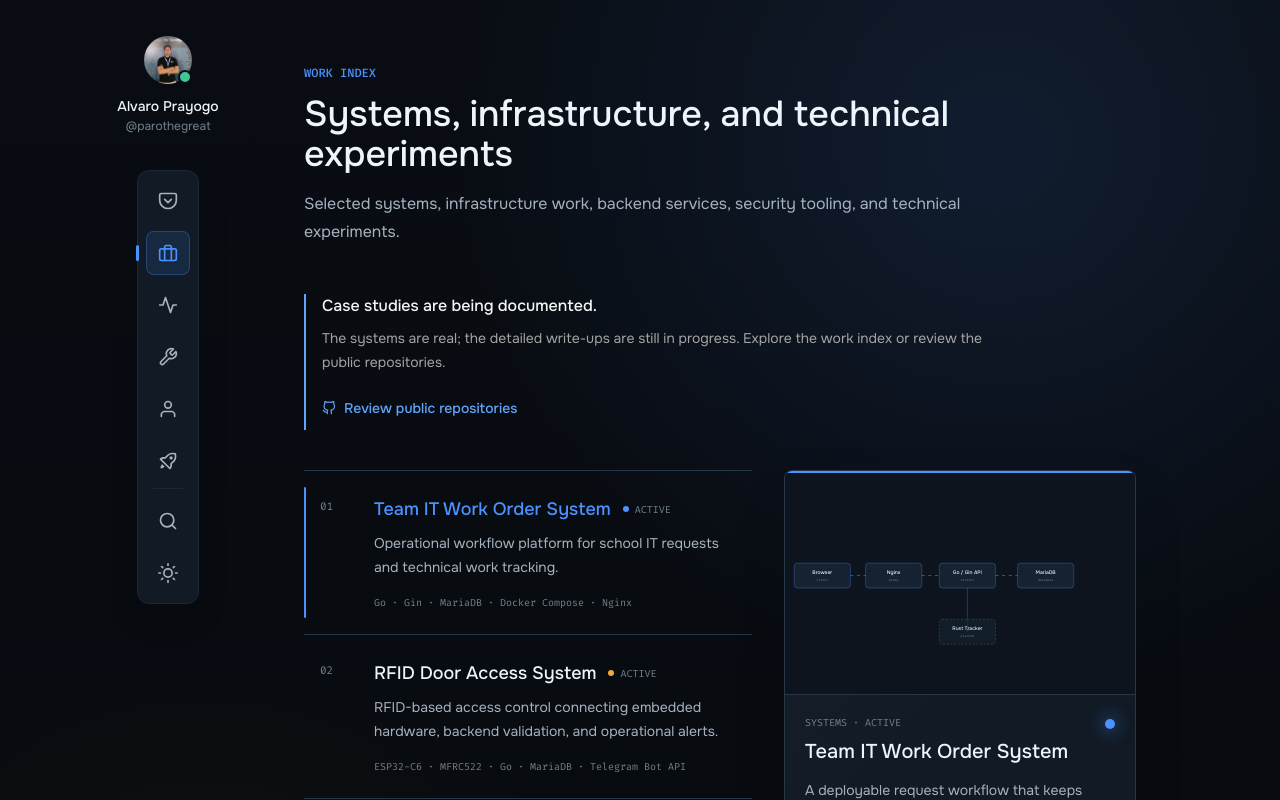
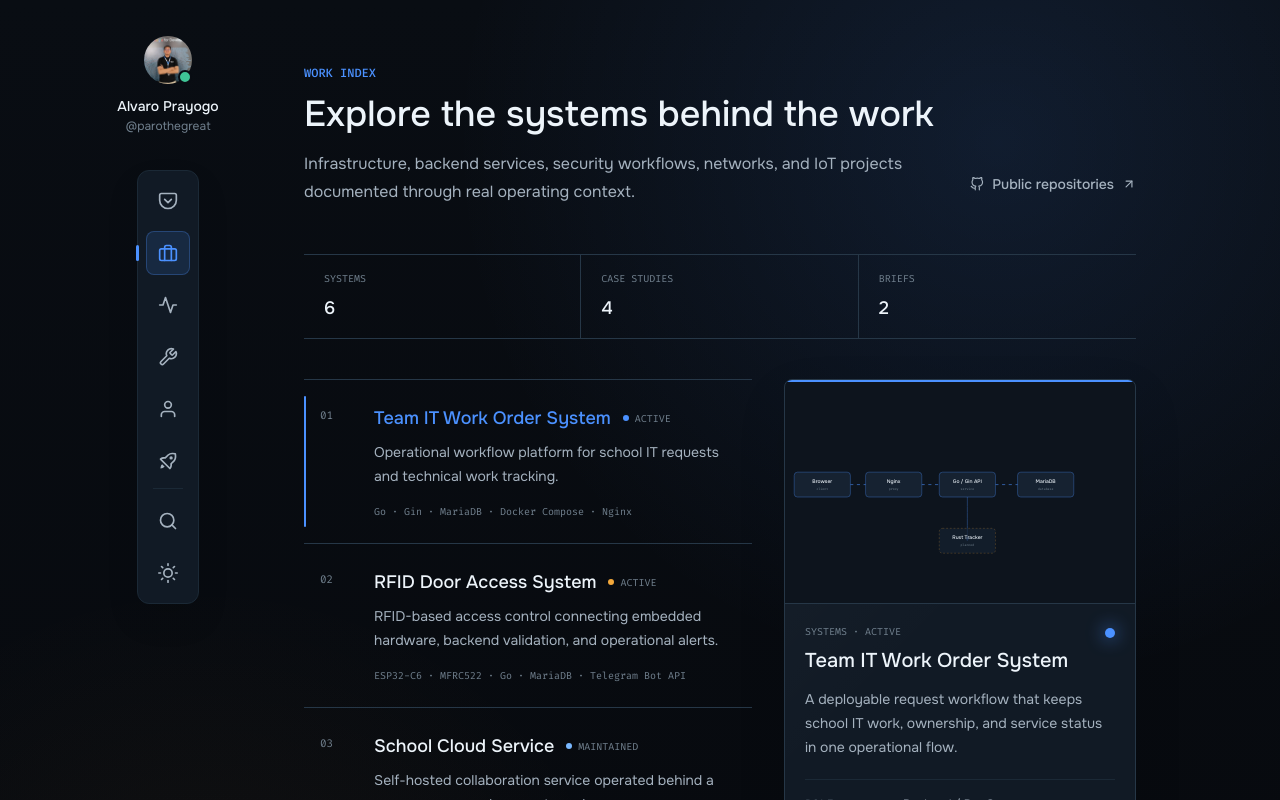
Before and after one commit to parothegreat/parothegreat-portfolio, a Next.js app: page /work in a window 1280 px wide. Shown: the top 800 px of the page. Built offline with nearby package versions, Linux system fonts and the light colour scheme.

Commit message:
[feat] src/pages/work.tsx

```diff
--- a/src/pages/work.tsx
+++ b/src/pages/work.tsx
@@ -1,15 +1,27 @@
 import { NextPage } from 'next';
 import Link from 'next/link';
 import { NextSeo } from 'next-seo';
-import { FiGithub } from 'react-icons/fi';
+import { FiArrowUpRight, FiGithub } from 'react-icons/fi';
 
-import { WORK_ITEMS } from '@/data/work';
+import { DOCUMENTATION_LEVEL_LABELS, WORK_ITEMS } from '@/data/work';
 
 import Container from '@/common/components/elements/Container';
 import PageHeading from '@/common/components/elements/PageHeading';
-import WorkList from '@/modules/work';
+import WorkExplorer from '@/modules/work';
 
 const WorkPage: NextPage = () => {
+  const documentationCounts = WORK_ITEMS.reduce(
+    (counts, item) => {
+      counts[item.documentationLevel] += 1;
+      return counts;
+    },
+    {
+      'quick-brief': 0,
+      'case-study': 0,
+      'deep-dive': 0,
+    },
+  );
+
   return (
     <>
       <NextSeo
@@ -20,30 +32,53 @@ const WorkPage: NextPage = () => {
       <Container>
         <PageHeading
           eyebrow='Work index'
-          title='Systems, infrastructure, and technical experiments'
-          description='Selected systems, infrastructure work, backend services, security tooling, and technical experiments.'
+          title='Explore the systems behind the work'
+          description='Infrastructure, backend services, security workflows, networks, and IoT projects documented through real operating context.'
+          action={
+            <Link
+              href='https://github.com/parothegreat'
+              target='_blank'
+              rel='noopener noreferrer'
+              className='inline-flex min-h-[44px] items-center gap-2 text-sm font-medium text-[var(--text-secondary)] outline-none hover:text-[var(--circuit-500)] focus-visible:ring-2 focus-visible:ring-[var(--focus-ring)]'
+            >
+              <FiGithub aria-hidden='true' />
+              Public repositories
+              <FiArrowUpRight aria-hidden='true' />
+            </Link>
+          }
         />
 
-        <aside className='mb-10 border-l-2 border-blue-600 pl-4 dark:border-blue-400'>
-          <h2 className='font-medium text-neutral-950 dark:text-neutral-100'>
-            Case studies are being documented.
-          </h2>
-          <p className='mt-2 max-w-2xl text-sm leading-6 text-neutral-600 dark:text-neutral-400'>
-            The systems are real; the detailed write-ups are still in progress.
-            Explore the work index or review the public repositories.
-          </p>
-          <Link
-            href='https://github.com/parothegreat'
-            target='_blank'
-            rel='noopener noreferrer'
-            className='mt-3 inline-flex min-h-[44px] items-center gap-2 text-sm font-medium text-blue-600 hover:underline focus-visible:outline-none focus-visible:ring-2 focus-visible:ring-blue-500 dark:text-blue-400'
-          >
-            <FiGithub aria-hidden='true' />
-            Review public repositories
-          </Link>
-        </aside>
+        <dl className='mb-10 grid grid-cols-3 border-y border-[var(--line-default)]'>
+          <div className='border-r border-[var(--line-default)] px-3 py-4 sm:px-5'>
+            <dt className='font-code text-[10px] uppercase text-[var(--text-tertiary)]'>
+              Systems
+            </dt>
+            <dd className='mt-2 text-lg font-medium text-[var(--text-primary)]'>
+              {WORK_ITEMS.length}
+            </dd>
+          </div>
+          <div className='border-r border-[var(--line-default)] px-3 py-4 sm:px-5'>
+            <dt className='font-code text-[10px] uppercase text-[var(--text-tertiary)]'>
+              Case studies
+            </dt>
+            <dd className='mt-2 text-lg font-medium text-[var(--text-primary)]'>
+              {documentationCounts['case-study']}
+            </dd>
+          </div>
+          <div className='px-3 py-4 sm:px-5'>
+            <dt className='font-code text-[10px] uppercase text-[var(--text-tertiary)]'>
+              Briefs
+            </dt>
+            <dd
+              className='mt-2 text-lg font-medium text-[var(--text-primary)]'
+              title={DOCUMENTATION_LEVEL_LABELS['quick-brief']}
+            >
+              {documentationCounts['quick-brief']}
+            </dd>
+          </div>
+        </dl>
 
-        <WorkList items={WORK_ITEMS} />
+        <WorkExplorer items={WORK_ITEMS} />
       </Container>
     </>
   );
```
